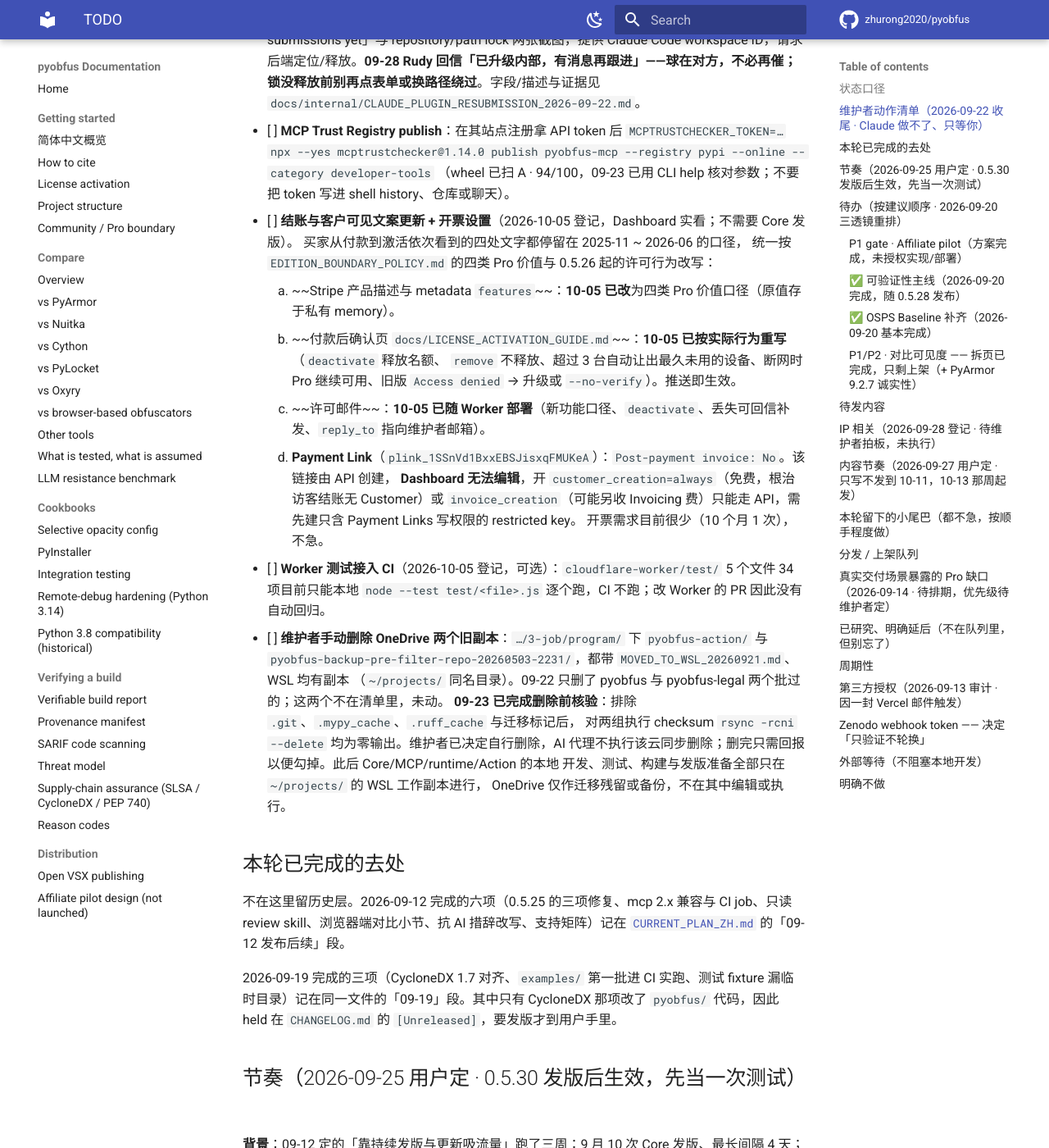
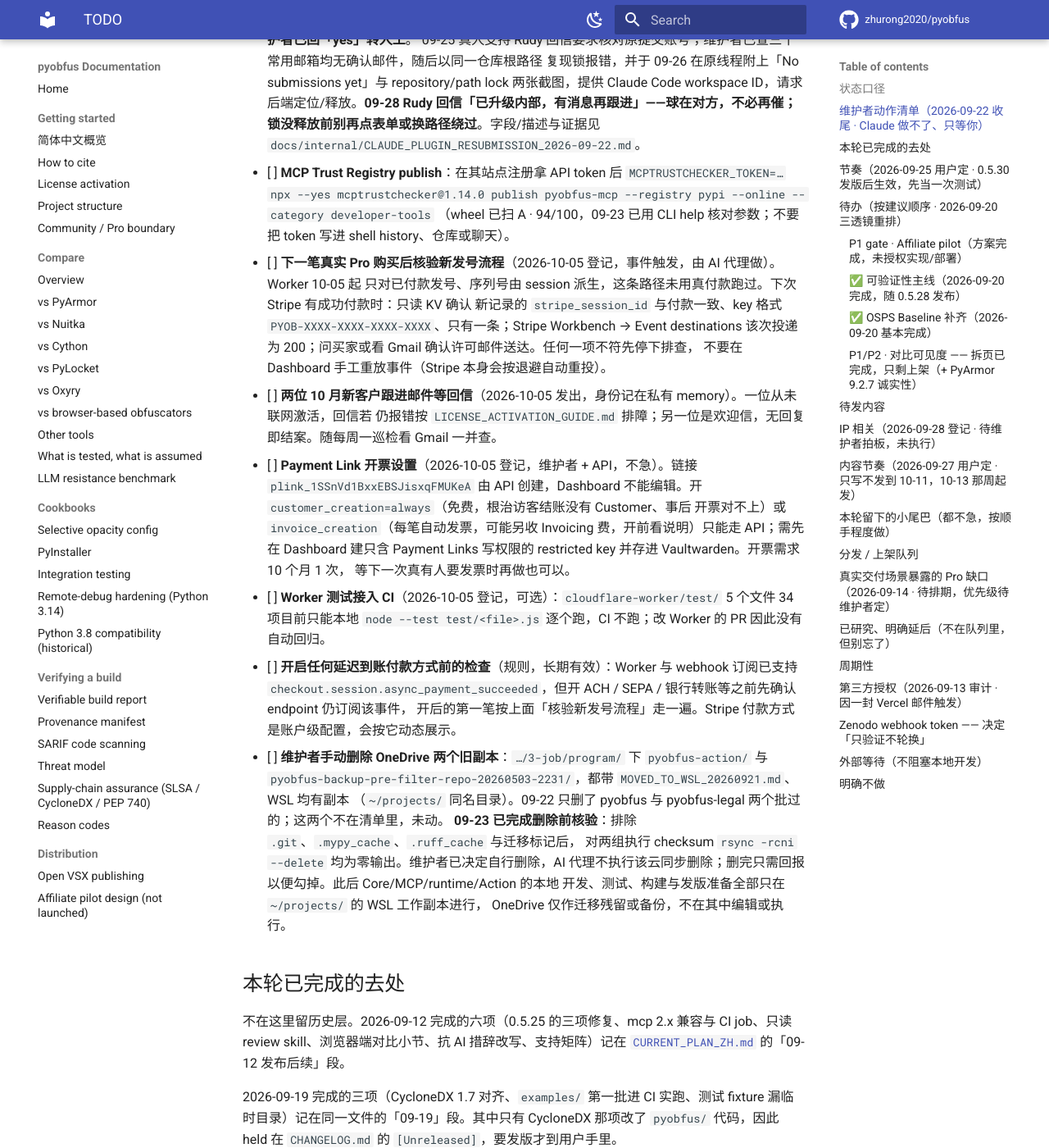
Before and after one commit to zhurong2020/pyobfus, an MkDocs documentation site: the page built from docs/TODO.md, in a window 1280 px wide and 1400 px high, scrolled down 1432 px. Shown: the whole window at 82% size. Built offline with MkDocs 1.6.1 and Material for MkDocs 9.7.7, drawn with Linux system fonts in a browser that asks for light colours; comment, search, counter and statistics services are not loaded; some of the changed text lies outside the part shown.

Commit message:
docs: list licence follow-ups and Stripe red lines
Co-Authored-By: Claude Opus 5.5 <noreply@anthropic.com>

```diff
--- a/docs/TODO.md
+++ b/docs/TODO.md
@@ -5,7 +5,7 @@
 顺序做」，不记录历史。依据与实测证据见
 [`FEATURE_EXPANSION_RESEARCH_2026-09-12.md`](FEATURE_EXPANSION_RESEARCH_2026-09-12.md)。
 
-最后更新：2026-09-30（下载数据留存收口：只保留决策摘要，10-25 复盘后改为月度留存；所有暂不发版的后续改进继续按本文件的触发条件与节奏跟踪。上一轮 09-28：新增「IP 相关」段：专利标识、专有许可专利条款、发版清单 Apache 边界检查，待拍板；选题池加第 7 篇「混淆后让 AI 助手继续帮你调试」并排进 11-24；落地页加 JSON-LD 结构化数据；周一巡检：plugin 锁由 Rudy 09-28 升级到 Anthropic 内部、等其跟进；GitHub 流量来源已并进 `download_snapshot.py`；第 2 篇草稿已写。上一轮 09-27：新增「内容节奏」段：只写不发到 10-11、10-13 那周起 DEV 双周一篇，知乎选定为中文开发者渠道先记录，第 1 篇草稿已写；Show HN 最终结果补记；上一轮 09-26：Claude plugin 孤儿锁已按 Rudy 要求补齐账号核查、workspace ID 与两张截图并在原线程回复，现等后端处理；上一轮 09-25：trial 现状核查 + KV 备份 P0 当日完成；09-24：awesome-python PR #3352 当日被维护者关闭，理由是采用量，见「分发 / 上架队列」；
+最后更新：2026-10-05（Stripe/许可线：两笔新购核对、结账页文案与激活说明更新、Worker 只对已付款发号并部署、webhook 加 async 订阅；新增维护者清单 5 项见下。上一轮 2026-09-30：下载数据留存收口：只保留决策摘要，10-25 复盘后改为月度留存；所有暂不发版的后续改进继续按本文件的触发条件与节奏跟踪。上一轮 09-28：新增「IP 相关」段：专利标识、专有许可专利条款、发版清单 Apache 边界检查，待拍板；选题池加第 7 篇「混淆后让 AI 助手继续帮你调试」并排进 11-24；落地页加 JSON-LD 结构化数据；周一巡检：plugin 锁由 Rudy 09-28 升级到 Anthropic 内部、等其跟进；GitHub 流量来源已并进 `download_snapshot.py`；第 2 篇草稿已写。上一轮 09-27：新增「内容节奏」段：只写不发到 10-11、10-13 那周起 DEV 双周一篇，知乎选定为中文开发者渠道先记录，第 1 篇草稿已写；Show HN 最终结果补记；上一轮 09-26：Claude plugin 孤儿锁已按 Rudy 要求补齐账号核查、workspace ID 与两张截图并在原线程回复，现等后端处理；上一轮 09-25：trial 现状核查 + KV 备份 P0 当日完成；09-24：awesome-python PR #3352 当日被维护者关闭，理由是采用量，见「分发 / 上架队列」；
 `pyobfus-runtime` 0.1.0 已通过 OIDC/PEP 740 发布并完成 PyPI 验收；
 删除已完全合入 `main` 的本地及远端 `spike/mcp-sdk-2x` 空壳分支；
 修正本文件把已随 0.5.28 发布的邮箱 trial 误列为待实现、仍称 0.5.27 为当前版本的状态漂移。
@@ -46,20 +46,23 @@ Core `0.5.30` 是当前公开版本，已进入 10-25 前静默观察期；运
 - [ ] **MCP Trust Registry publish**：在其站点注册拿 API token 后
       `MCPTRUSTCHECKER_TOKEN=… npx --yes mcptrustchecker@1.14.0 publish pyobfus-mcp --registry pypi --online --category developer-tools`
       （wheel 已扫 A · 94/100，09-23 已用 CLI help 核对参数；不要把 token 写进 shell history、仓库或聊天）。
-- [ ] **结账与客户可见文案更新 + 开票设置**（2026-10-05 登记，Dashboard 实看；不需要 Core 发版）。
-      买家从付款到激活依次看到的四处文字都停留在 2025-11 ~ 2026-06 的口径，
-      统一按 `EDITION_BOUNDARY_POLICY.md` 的四类 Pro 价值与 0.5.26 起的许可行为改写：
-      1. ~~Stripe 产品描述与 metadata `features`~~：**10-05 已改**为四类 Pro 价值口径（原值存于私有 memory）。
-      2. ~~付款后确认页 `docs/LICENSE_ACTIVATION_GUIDE.md`~~：**10-05 已按实际行为重写**（`deactivate` 释放名额、
-         `remove` 不释放、超过 3 台自动让出最久未用的设备、断网时 Pro 继续可用、旧版 `Access denied` → 升级或
-         `--no-verify`）。推送即生效。
-      3. ~~许可邮件~~：**10-05 已随 Worker 部署**（新功能口径、`deactivate`、丢失可回信补发、`reply_to` 指向维护者邮箱）。
-      4. **Payment Link**（`plink_1SSnVd1BxxEBSJisxqFMUKeA`）：`Post-payment invoice: No`。该链接由 API 创建，
-         **Dashboard 无法编辑**，开 `customer_creation=always`（免费，根治访客结账无 Customer）或
-         `invoice_creation`（可能另收 Invoicing 费）只能走 API，需先建只含 Payment Links 写权限的 restricted key。
-         开票需求目前很少（10 个月 1 次），不急。
+- [ ] **下一笔真实 Pro 购买后核验新发号流程**（2026-10-05 登记，事件触发，由 AI 代理做）。Worker 10-05 起
+      只对已付款发号、序列号由 session 派生，这条路径未用真付款跑过。下次 Stripe 有成功付款时：只读 KV 确认
+      新记录的 `stripe_session_id` 与付款一致、key 格式 `PYOB-XXXX-XXXX-XXXX-XXXX`、只有一条；Stripe
+      Workbench → Event destinations 该次投递为 200；问买家或看 Gmail 确认许可邮件送达。任何一项不符先停下排查，
+      不要在 Dashboard 手工重放事件（Stripe 本身会按退避自动重投）。
+- [ ] **两位 10 月新客户跟进邮件等回信**（2026-10-05 发出，身份记在私有 memory）。一位从未联网激活，回信若
+      仍报错按 `LICENSE_ACTIVATION_GUIDE.md` 排障；另一位是欢迎信，无回复即结案。随每周一巡检看 Gmail 一并查。
+- [ ] **Payment Link 开票设置**（2026-10-05 登记，维护者 + API，不急）。链接 `plink_1SSnVd1BxxEBSJisxqFMUKeA`
+      由 API 创建，Dashboard 不能编辑。开 `customer_creation=always`（免费，根治访客结账没有 Customer、事后
+      开票对不上）或 `invoice_creation`（每笔自动发票，可能另收 Invoicing 费，开前看说明）只能走 API；需先在
+      Dashboard 建只含 Payment Links 写权限的 restricted key 并存进 Vaultwarden。开票需求 10 个月 1 次，
+      等下一次真有人要发票时再做也可以。
 - [ ] **Worker 测试接入 CI**（2026-10-05 登记，可选）：`cloudflare-worker/test/` 5 个文件 34 项目前只能本地
       `node --test test/<file>.js` 逐个跑，CI 不跑；改 Worker 的 PR 因此没有自动回归。
+- [ ] **开启任何延迟到账付款方式前的检查**（规则，长期有效）：Worker 与 webhook 订阅已支持
+      `checkout.session.async_payment_succeeded`，但开 ACH / SEPA / 银行转账等之前先确认 endpoint 仍订阅该事件，
+      开后的第一笔按上面「核验新发号流程」走一遍。Stripe 付款方式是账户级配置，会按它动态展示。
 - [ ] **维护者手动删除 OneDrive 两个旧副本**：`…/3-job/program/` 下 `pyobfus-action/` 与
       `pyobfus-backup-pre-filter-repo-20260503-2231/`，都带 `MOVED_TO_WSL_20260921.md`、WSL 均有副本
       （`~/projects/` 同名目录）。09-22 只删了 pyobfus 与 pyobfus-legal 两个批过的；这两个不在清单里，未动。
```
Also changed, not shown: CLAUDE.md (+3 -0 lines).
